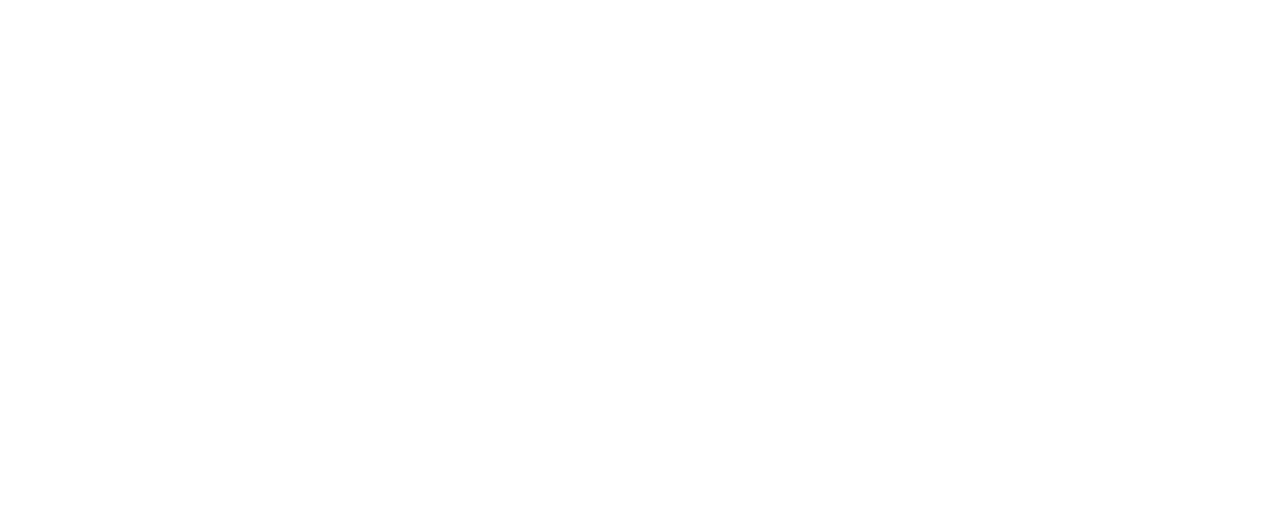
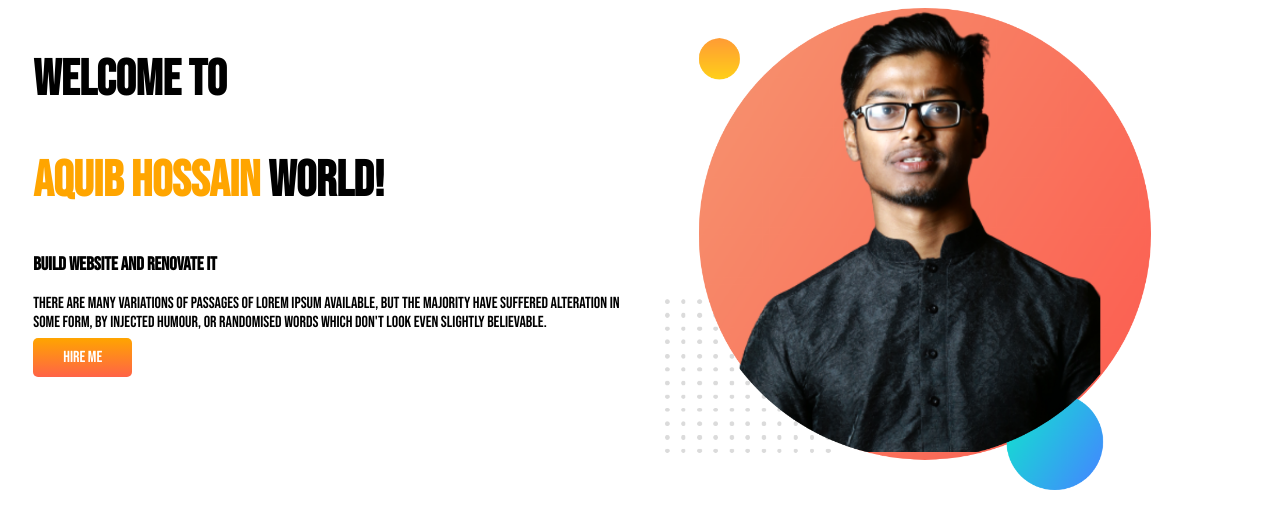
Before and after one commit to aquibHossain/aquib-portfolio, a plain HTML site: page index.html in a window 1280 px wide. Drawn offline with Linux system fonts and the light colour scheme.

Commit message:
picture-added

```diff
--- a/index.html
+++ b/index.html
@@ -6,8 +6,22 @@
     <meta name="viewport" content="width=device-width, initial-scale=1.0">
     <title>Aquib's Portfoloi</title>
     <link rel="stylesheet" href="style.css">
+    <link rel="preconnect" href="https://fonts.googleapis.com">
+<link rel="preconnect" href="https://fonts.gstatic.com" crossorigin>
+<link href="https://fonts.googleapis.com/css2?family=Bebas+Neue&display=swap" rel="stylesheet">
 </head>
 <body>
-
+    <section class="section">
+   <div class="first">
+    <h1>Welcome To</h1>
+    <h1><span class="orange">Aquib Hossain</span>  World!</h1>
+    <h3>Build Website and Renovate it</h3>
+    <p>There are many variations of passages of Lorem Ipsum available, but the majority have suffered alteration in some form, by injected humour, or randomised words which don't look even slightly believable. </p>
+    <a class="hire-button" href="https://www.linkedin.com/in/aquib-hossain-386b08164/" target="_blank">HIRE ME</a>
+</div>
+<div class="first">
+    <img src="images/aquib-bg.png" alt="aquib">
+</div>
+</section>
 </body>
 </html>
--- a/style.css
+++ b/style.css
@@ -0,0 +1,30 @@
+body{
+    font-family: 'Bebas Neue', cursive;
+}
+h1{
+    font-size: 50px;
+}
+.orange
+{
+    color: orange;
+}
+section
+{
+    display: flex;
+}
+.first{
+   width: 50%;
+   padding-left: 2%;
+}
+.first img{
+    width: 80%;
+}
+.hire-button{
+    text-decoration: none;
+     border-radius:5px;
+     background-image: linear-gradient(orange,tomato);
+     padding: 10px 30px;
+     font-weight: 400;
+     color: white;
+
+}
```
Also changed, not shown: images/aquib-bg.png (added), images/aquib-bg2.png (added), images/dream-bg.png (added), images/exp-bg.png (added), images/my-bg.png (added), images/my-bg2.png (added), images/top-banner.png (added), 7 other files.
